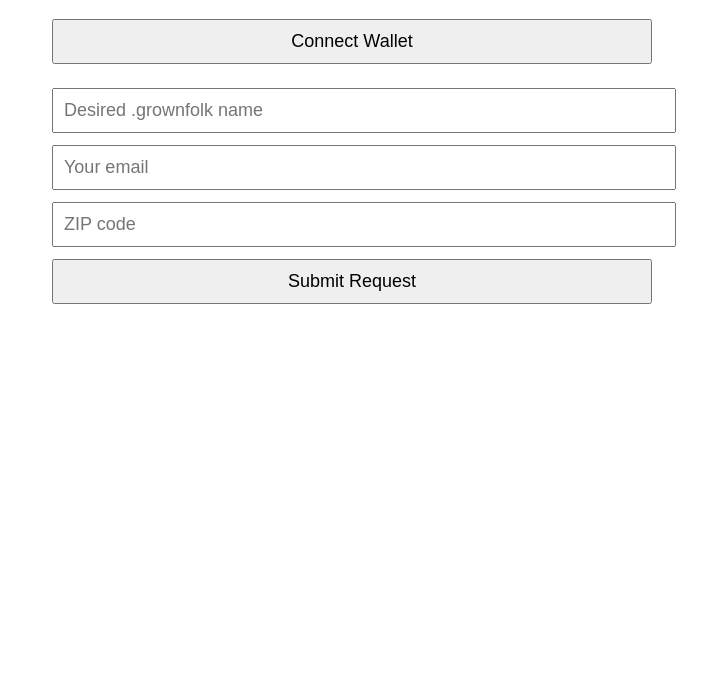
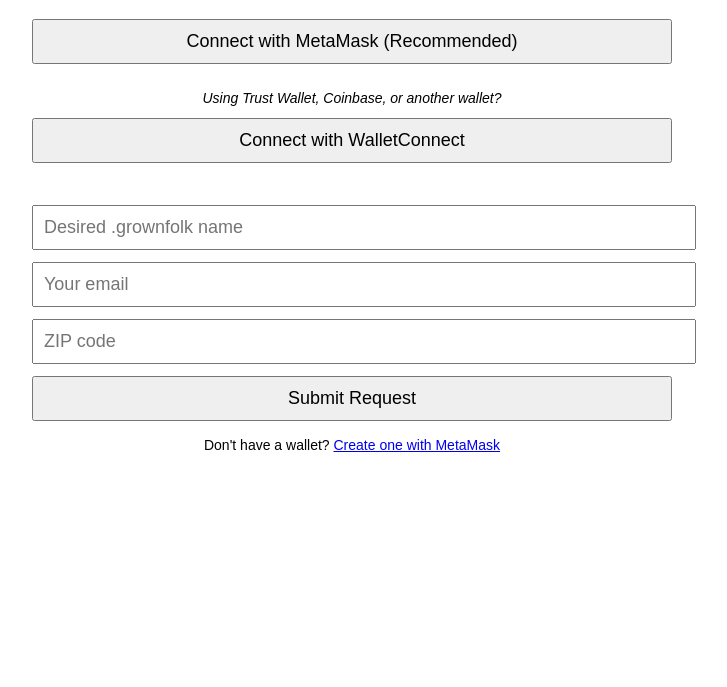
Before and after one commit to grownfolk/grownfolk-name-request, a plain HTML site: page index.html in a window 1280 px wide. Shown: the part 113-800 px from the top of the page, without its empty margins (288-1015 px from the left). Drawn offline with Linux system fonts and the light colour scheme.

Commit message:
Add files via upload

```diff
--- a/index.html
+++ b/index.html
@@ -3,47 +3,86 @@
 <head>
   <title>Request a .grownfolk Name</title>
   <script src="https://cdn.jsdelivr.net/npm/web3@1.8.2/dist/web3.min.js"></script>
+  <script src="https://cdn.jsdelivr.net/npm/@walletconnect/web3-provider@1.8.0/dist/umd/index.min.js"></script>
   <style>
-    body { font-family: Arial; padding: 40px; max-width: 600px; margin: auto; }
+    body { font-family: Arial; padding: 40px; max-width: 640px; margin: auto; }
     input, button { font-size: 18px; padding: 10px; width: 100%; margin-top: 12px; }
-    h2 { margin-top: 40px; }
+    .wallet-btns { margin-bottom: 20px; }
+    .wallet-btns button { width: 100%; margin-bottom: 10px; }
+    #walletDisplay { margin: 12px 0; font-weight: bold; }
     #result { margin-top: 20px; font-weight: bold; }
+    .create-wallet, .alt-wallets { font-size: 14px; text-align: center; margin-top: 16px; }
   </style>
 </head>
 <body>
   <h1>Request Your .grownfolk Name</h1>
 
-  <form action="https://formspree.io/f/mwkgbryk" method="POST">
-    <button type="button" onclick="connectWallet()">Connect Wallet</button>
-    <div id="walletDisplay" style="margin: 12px 0; font-weight: bold;"></div>
+  <div class="wallet-btns">
+    <button onclick="connectMetaMask()">Connect with MetaMask (Recommended)</button>
+    <div class="alt-wallets">
+      <em>Using Trust Wallet, Coinbase, or another wallet?</em><br/>
+      <button onclick="connectWalletConnect()">Connect with WalletConnect</button>
+    </div>
+  </div>
 
-    <input type="hidden" name="wallet" id="walletField" />
+  <div id="walletDisplay"></div>
 
+  <form action="https://formspree.io/f/mwkgbryk" method="POST" onsubmit="return validateForm()">
+    <input type="hidden" name="wallet" id="walletField" required />
     <input type="text" name="name" placeholder="Desired .grownfolk name" required />
     <input type="email" name="email" placeholder="Your email" required />
     <input type="text" name="zip" placeholder="ZIP code" required />
     <button type="submit">Submit Request</button>
   </form>
 
+  <div class="create-wallet">
+    Don't have a wallet? <a href="https://metamask.io/download.html" target="_blank">Create one with MetaMask</a>
+  </div>
+
   <div id="result"></div>
 
   <script>
     let userWallet = "";
 
-    async function connectWallet() {
+    async function connectMetaMask() {
       if (window.ethereum) {
         try {
           const accounts = await window.ethereum.request({ method: "eth_requestAccounts" });
           userWallet = accounts[0];
-          document.getElementById("walletDisplay").innerText = "Connected Wallet: " + userWallet;
+          document.getElementById("walletDisplay").innerText = "Connected via MetaMask: " + userWallet;
           document.getElementById("walletField").value = userWallet;
         } catch (error) {
-          document.getElementById("result").innerText = "Wallet connection failed.";
+          document.getElementById("result").innerText = "MetaMask connection failed.";
         }
       } else {
         alert("MetaMask not detected.");
       }
     }
+
+    async function connectWalletConnect() {
+      const provider = new WalletConnectProvider.default({
+        rpc: { 137: "https://polygon-rpc.com" }
+      });
+      try {
+        await provider.enable();
+        const web3 = new Web3(provider);
+        const accounts = await web3.eth.getAccounts();
+        userWallet = accounts[0];
+        document.getElementById("walletDisplay").innerText = "Connected via WalletConnect: " + userWallet;
+        document.getElementById("walletField").value = userWallet;
+      } catch (error) {
+        document.getElementById("result").innerText = "WalletConnect failed.";
+      }
+    }
+
+    function validateForm() {
+      const wallet = document.getElementById("walletField").value;
+      if (!wallet) {
+        alert("Please connect your wallet before submitting.");
+        return false;
+      }
+      return true;
+    }
   </script>
 </body>
 </html>
```
